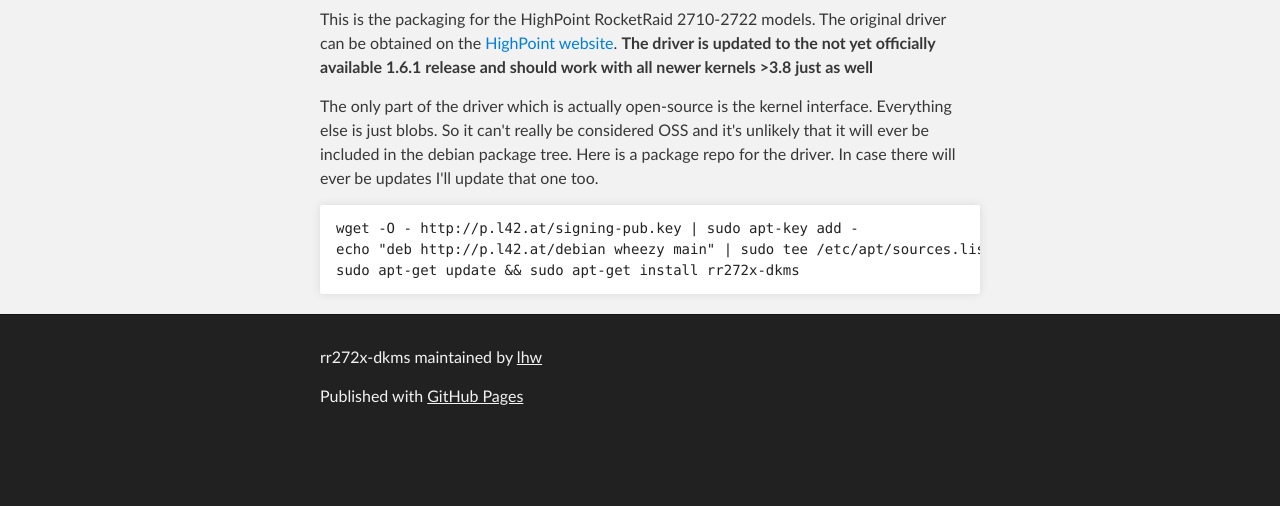
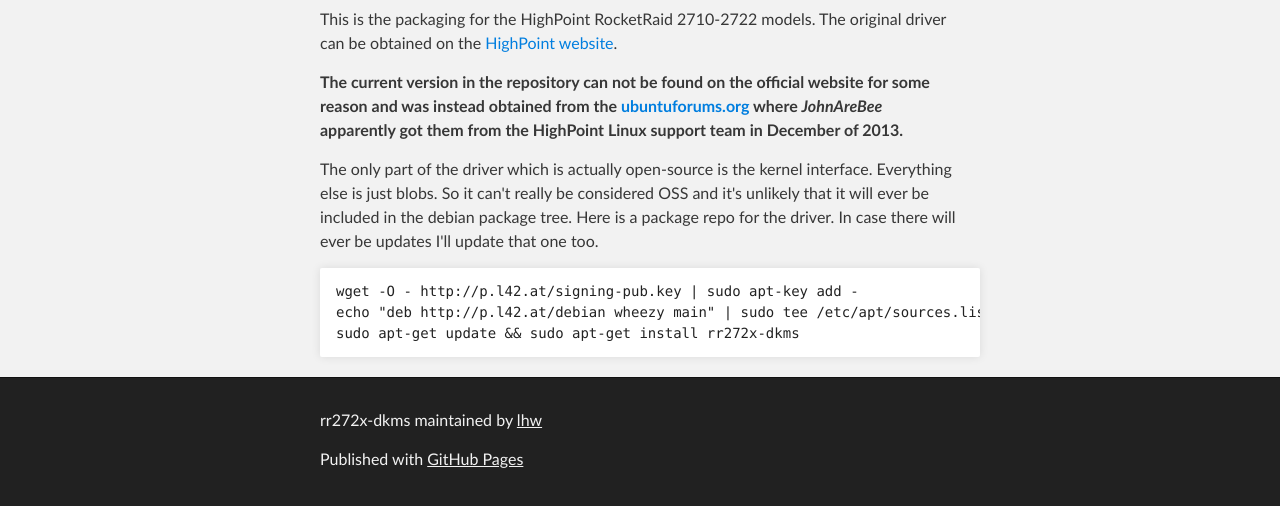
Before and after one commit to jkoenig72/rr272x-dkms, a plain HTML site: page index.html in a window 1280 px wide. Shown: the part 335-841 px from the top of the page. Before the commit the page ends 800 px from the top, so only its background shows below. Drawn offline with Linux system fonts and the light colour scheme.

Commit message:
Create gh-pages branch via GitHub

```diff
--- a/index.html
+++ b/index.html
@@ -35,7 +35,9 @@
 <a id="rr272x-dkms" class="anchor" href="#rr272x-dkms" aria-hidden="true"><span class="octicon octicon-link"></span></a>rr272x-dkms</h3>
 
 <p>This is the packaging for the HighPoint RocketRaid 2710-2722 models.
-The original driver can be obtained on the <a href="http://www.highpoint-tech.com/USA_new/CS-PCI-E_2_0_x8_Configuration.html">HighPoint website</a>. <strong>The driver is updated to the not yet officially available 1.6.1 release and should work with all newer kernels &gt;3.8 just as well</strong></p>
+The original driver can be obtained on the <a href="http://www.highpoint-tech.com/USA_new/CS-PCI-E_2_0_x8_Configuration.html">HighPoint website</a>.</p>
+
+<p><strong>The current version in the repository can not be found on the official website for some reason and was instead obtained from the <a href="http://ubuntuforums.org/showthread.php?t=2214489&amp;p=12974319">ubuntuforums.org</a> where <em>JohnAreBee</em> apparently got them from the HighPoint Linux support team in December of 2013.</strong></p>
 
 <p>The only part of the driver which is actually open-source is the kernel interface. Everything else is just blobs.
 So it can't really be considered OSS and it's unlikely that it will ever be included in the debian package tree.
```
Also changed, not shown: params.json (+1 -1 lines).
